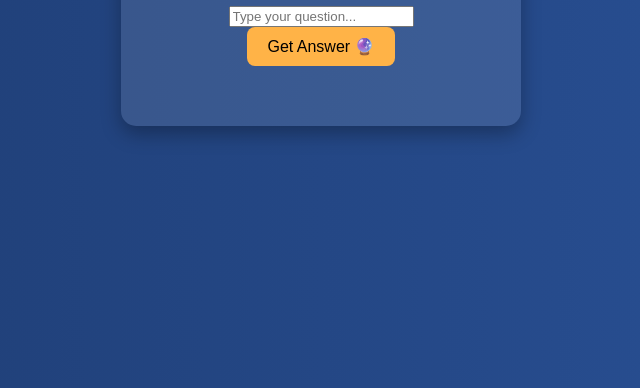
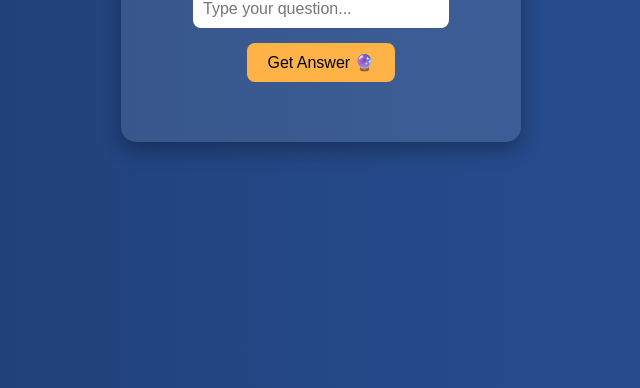
Before and after one commit to lamzef-achraf/Decision-Maker, a plain HTML site: page index.html in a window 1280 px wide. Shown: the part 412-800 px from the top of the page, without its empty margins (319-959 px from the left). Drawn offline with Linux system fonts and the light colour scheme.

Commit message:
Update style.css

```diff
--- a/style.css
+++ b/style.css
@@ -27,7 +27,14 @@ h1 {
   margin-bottom: 20px;
 }
 
-
+input {
+  padding: 10px;
+  width: 80%;
+  border: none;
+  border-radius: 8px;
+  margin-bottom: 15px;
+  font-size: 16px;
+}
 
 button {
   background-color: #ffb347;
```
